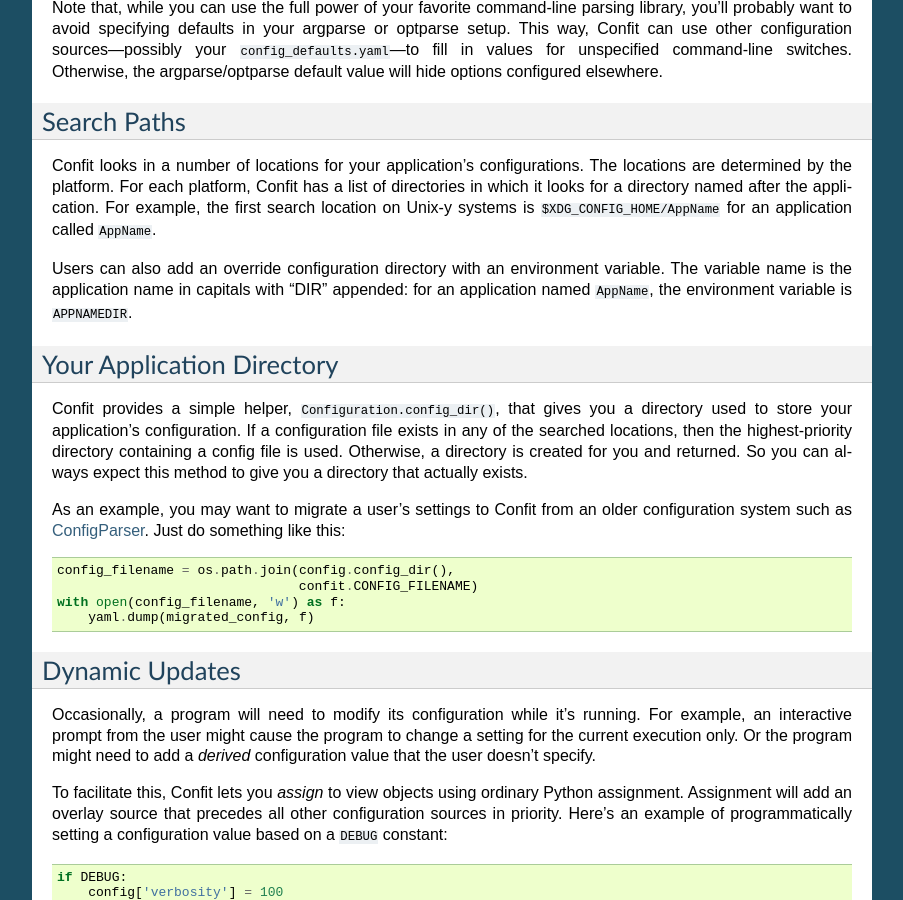
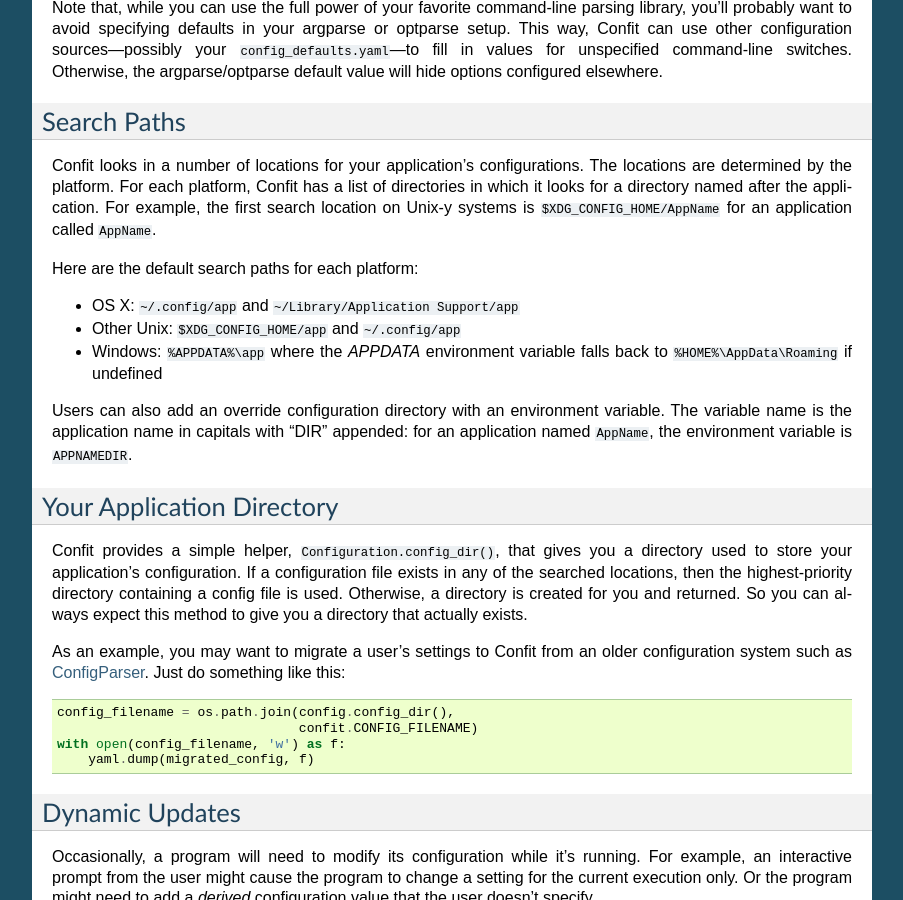
Before and after one commit to beetbox/confuse, a Sphinx documentation site: the page built from docs/index.rst, in a window 1280 px wide and 900 px high, scrolled down 2487 px. Shown: the whole window, without its empty margins (198-1101 px from the left). Built offline with Sphinx 7.4.7, drawn with Linux system fonts in a browser that asks for light colours.

Commit message:
OS X: use ~/.config before Application Support

```diff
--- a/confit.py
+++ b/confit.py
@@ -484,7 +484,7 @@
     """Returns a list of user configuration directories to be searched.
     """
     if platform.system() == 'Darwin':
-        paths = [MAC_DIR, UNIX_DIR_FALLBACK]
+        paths = [UNIX_DIR_FALLBACK, MAC_DIR]
     elif platform.system() == 'Windows':
         if WINDOWS_DIR_VAR in os.environ:
             paths = [os.environ[WINDOWS_DIR_VAR]]
--- a/docs/index.rst
+++ b/docs/index.rst
@@ -188,6 +188,13 @@
 location on Unix-y systems is ``$XDG_CONFIG_HOME/AppName`` for an
 application called ``AppName``.
 
+Here are the default search paths for each platform:
+
+* OS X: ``~/.config/app`` and ``~/Library/Application Support/app``
+* Other Unix: ``$XDG_CONFIG_HOME/app`` and ``~/.config/app``
+* Windows: ``%APPDATA%\app`` where the `APPDATA` environment variable falls
+  back to ``%HOME%\AppData\Roaming`` if undefined
+
 Users can also add an override configuration directory with an
 environment variable. The variable name is the application name in
 capitals with "DIR" appended: for an application named ``AppName``, the
```
Also changed, not shown: 1 other file.
